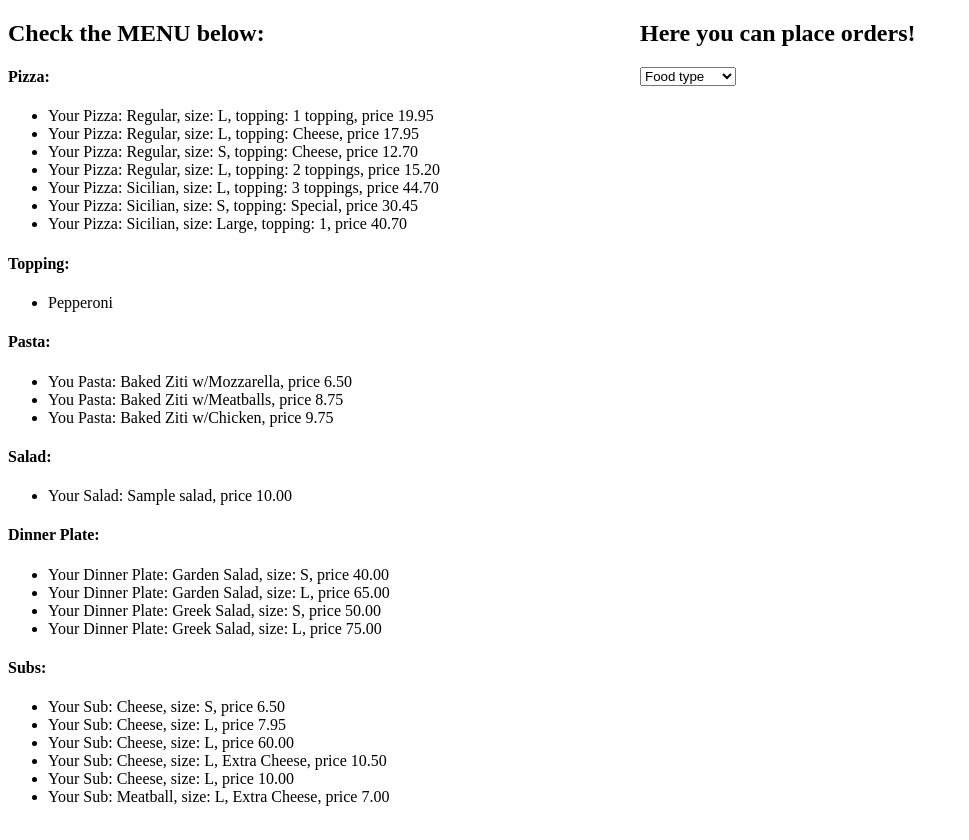
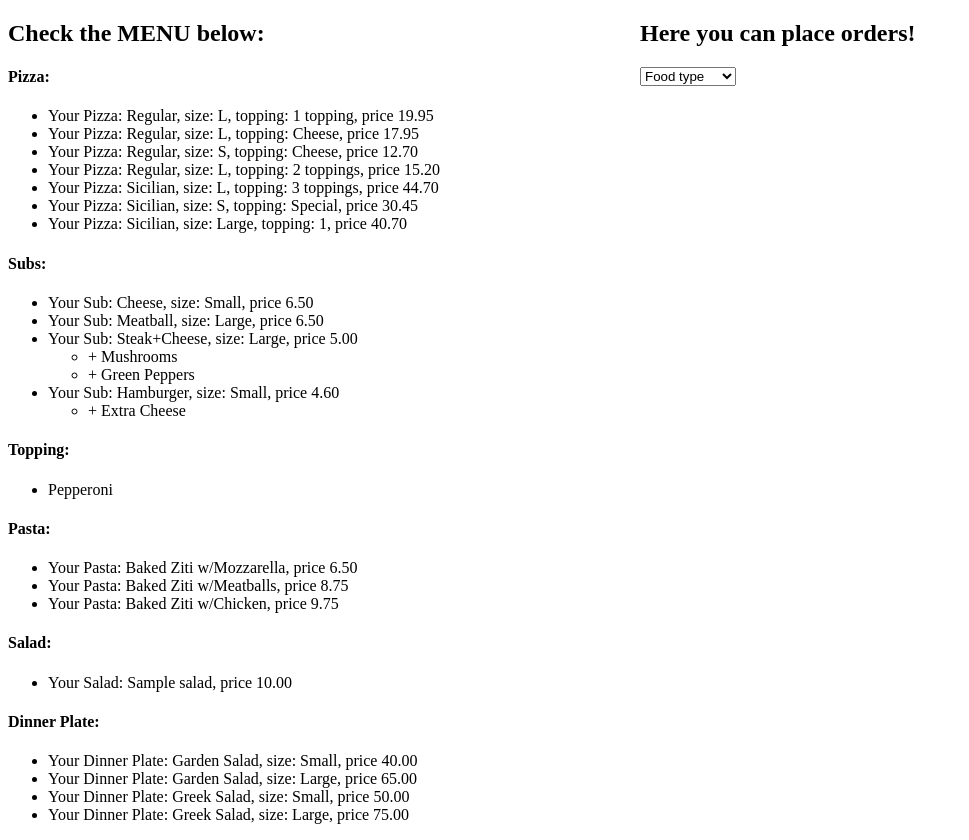
Before and after one commit to rrudiuk/order-pizza-django, a Django app: page / in a window 1280 px wide. Shown: the part 26-866 px from the top of the page, without its empty margins (0-969 px from the left). Before the commit the page ends 832 px from the top, so only its background shows below. Run offline with Django 3.2, Linux system fonts and the light colour scheme; a user stored in the database is signed in; data comes from the database, SQL or seed files in the repository; tables that the repository leaves empty hold one stand-in row (values such as "Sample post").

Commit message:
Added subs selectors and edited its model

```diff
--- a/orders/admin.py
+++ b/orders/admin.py
@@ -1,6 +1,6 @@
 from django.contrib import admin
 
-from .models import Pasta, Salad, DinnerPlate, Sub, SubExtra, Pizza, Topping
+from .models import Pasta, Salad, DinnerPlate, Sub, SubExtraAll, SubExtraSteak, Pizza, Topping
 
 # Register your models here.
 admin.site.register(Pizza)
@@ -8,5 +8,6 @@ admin.site.register(Pasta)
 admin.site.register(Salad)
 admin.site.register(DinnerPlate)
 admin.site.register(Sub)
-admin.site.register(SubExtra)
+admin.site.register(SubExtraAll)
+admin.site.register(SubExtraSteak)
 admin.site.register(Topping)
--- a/orders/models.py
+++ b/orders/models.py
@@ -13,7 +13,7 @@ class Pasta(models.Model):
 	food_type = "Pasta"
 
 	def __str__(self):
-		return f"You Pasta: {self.name}, price {self.price}"
+		return f"Your Pasta: {self.name}, price {self.price}"
 
 # Model for Salad
 class Salad(models.Model):
@@ -34,10 +34,18 @@ class DinnerPlate(models.Model):
 	def __str__(self):
 		return f"Your Dinner Plate: {self.name}, size: {self.size}, price {self.price}"
 
-class SubExtra(models.Model):
+class SubExtraAll(models.Model):
 	name = models.CharField(max_length = 64)
 	price = models.DecimalField(max_digits=5, decimal_places=2)
 	food_type = "Sub Extra"
+
+	def __str__(self):
+		return f"{self.name}"
+
+class SubExtraSteak(models.Model):
+	name = models.CharField(max_length = 64)
+	price = models.DecimalField(max_digits=5, decimal_places=2)
+	food_type = "Sub Extra Steak Cheese"
 
 	def __str__(self):
 		return f"{self.name}"
@@ -46,15 +54,20 @@ class Sub(models.Model):
 	name = models.CharField(max_length = 64)
 	size = models.CharField(max_length=5, choices=SIZE)
 	price = models.DecimalField(max_digits=5, decimal_places=2)
-	extra = models.ManyToManyField(SubExtra, blank=True, related_name="extra")
+	extra = models.ManyToManyField(SubExtraAll, blank=True, related_name="extra")
+	extraSteak = models.ManyToManyField(SubExtraSteak, blank=True, related_name="extra_steak")
 	food_type = "Subs"
 
 	def __str__(self):
-		if self.extra.count() == 0:
-			return f"Your Sub: {self.name}, size: {self.size}, price {self.price}"
-		else:
-			price = Decimal(self.price) + Decimal(0.50)
-			return f"Your Sub: {self.name}, size: {self.size}, {self.extra.get()}, price {price}"
+		return f"Your Sub: {self.name}, size: {self.size}, price {self.price}"
+
+	# def __str__(self):
+	# 	if self.extra.count() == 0:
+	# 		return f"Your Sub: {self.name}, size: {self.size}, price {self.price}"
+	# 	else:
+	# 		price = Decimal(self.price) + Decimal(0.50)
+	# 		return f"Your Sub: {self.name}, size: {self.size}, {self.extra.get()}, price {price}"
+
 PIZZA = [
 	('Regular', 'Regular'),
 	('Sicilian', 'Sicilian')
--- a/orders/static/orders/script.js
+++ b/orders/static/orders/script.js
@@ -19,26 +19,50 @@ document.addEventListener('DOMContentLoaded', () => {
 		document.querySelector('#topping-number-wrap').style.display = 'block';
 	}
 
+	function hideSubSelectors() {
+		document.querySelector('#size-wrap').style.display = 'none';
+		document.querySelector('#subs-wrap').style.display = 'none';
+		document.querySelector('#extra-all-wrap').style.display = 'none';
+		document.querySelector('#extra-steak-wrap').style.display = 'none';
+	}
+
+	function showSubSelectors() {
+		document.querySelector('#size-wrap').style.display = 'block';
+		document.querySelector('#subs-wrap').style.display = 'block';
+		document.querySelector('#extra-all-wrap').style.display = 'block';
+	}
+
+	document.querySelector('#sub-name').onchange = () => {
+			if (document.querySelector('#sub-name').value === 'Steak+Cheese') {
+				document.querySelector('#extra-steak-wrap').style.display = 'block';
+			} else {
+				document.querySelector('#extra-steak-wrap').style.display = 'none';
+			}
+		};
+
+
+
 	document.querySelector('#food-type').onchange = () => {
 		const food_type = document.querySelector('#food-type').value;
 
 		switch(food_type) {
 			case 'pizza':
+				hideSubSelectors();
 				showPizzaSelectors();
+				break;
+			case 'sub':
+				hidePizzaSelectors();
+				showSubSelectors();
+				break;
+			case 'dinner_plate':
+				hidePizzaSelectors();
+				// showDinnerPlateSelectors();
 				break;
 			case 'pasta':
 				hidePizzaSelectors();
 				break;
 			case 'salad':
 				hidePizzaSelectors();
-				break;
-			case 'dinner_plate':
-				hidePizzaSelectors();
-				document.querySelector('#size-wrap').style.display = 'block';
-				break;
-			case 'sub':
-				hidePizzaSelectors();
-				document.querySelector('#size-wrap').style.display = 'block';
 				break;
 			default:
 				hidePizzaSelectors()
--- a/orders/static/orders/styles.css
+++ b/orders/static/orders/styles.css
@@ -2,6 +2,9 @@
 
 #size-wrap,
 #pizza-wrap,
+#subs-wrap,
+#extra-all-wrap,
+#extra-steak-wrap,
 #topping-number-wrap,
 #toppings-wrap1,
 #toppings-wrap2,
--- a/orders/templates/orders/index.html
+++ b/orders/templates/orders/index.html
@@ -28,6 +28,28 @@
 			{% empty %}
 				<li>No Pasta</li>
 			{% endfor %}
+		</ul>
+		<h4>Subs: </h4>
+		<ul>
+			{% for sub in subs %}
+				<li>{{ sub }}</li>
+				{% if sub.name == "Steak+Cheese" %}
+					<ul>
+						{% for subextra in subextrasteak %}
+							<li>+ {{ subextra }}</li>
+						{% empty %}
+						{% endfor %}
+					</ul>
+				{% endif %}
+			{% empty %}
+				<li>No Subs</li>
+			{% endfor %}
+			<ul>
+				{% for subextra in subextraall %}
+					<li>+ {{ subextra }}</li>
+					{% empty %}
+				{% endfor %}
+			</ul>
 		</ul>
 		<h4>Topping: </h4>
 		<ul>
@@ -61,14 +83,6 @@
 				<li>No Dinner Plates</li>
 			{% endfor %}
 		</ul>
-		<h4>Subs: </h4>
-		<ul>
-			{% for sub in subs %}
-				<li>{{ sub }}</li>
-			{% empty %}
-				<li>No Subs</li>
-			{% endfor %}
-		</ul>
 
 	</div>
 
@@ -77,16 +91,16 @@
 			<h2>Log in to place orders!</h2>
 		{% else %}
 			<h2>Here you can place orders!</h2>
-
+			<!-- List of available foods -->
 			<select id="food-type">
 				<option value="empty">Food type</option>
 				<option value="pizza">Pizza</option>
+				<option value="sub">Sub</option>
+				<option value="dinner_plate">Dinner Plate</option>
 				<option value="pasta">Pasta</option>
 				<option value="salad">Salad</option>
-				<option value="dinner_plate">Dinner Plate</option>
-				<option value="sub">Sub</option>
 			</select>
-
+			<!-- Size. Applies to Pizza, Subs, Dinner Plates -->
 			<div id="size-wrap">
 				<select id="size">
 					<option value="empty">Portion size</option>
@@ -94,7 +108,7 @@
 					<option value="large">Large</option>
 				</select>
 			</div>
-
+			<!-- Pizza types:Regular and Scilian -->
 			<div id="pizza-wrap">
 				<select id="pizza-type">
 					<option value="empty">Pizza type</option>
@@ -102,7 +116,7 @@
 					<option value="sicilian">Sicilian</option>
 				</select>
 			</div>
-
+			<!-- Pizza. Number of toppings -->
 			<div id="topping-number-wrap">
 				<select id="topping-number">
 					<option value="empty">Toppings</option>
@@ -113,7 +127,7 @@
 					<option value="special">Special</option>
 				</select>
 			</div>
-
+			<!-- If 1 topping -->
 			<div id="toppings-wrap1">
 				<select id="toppings1">
 					<option value="empty">Toppings</option>
@@ -122,7 +136,7 @@
 					{% endfor %}
 				</select>
 			</div>
-
+			<!-- If 2 toppings -->
 			<div id="toppings-wrap2">
 				<select id="toppings2">
 					<option value="empty">Toppings</option>
@@ -131,7 +145,7 @@
 					{% endfor %}
 				</select>
 			</div>
-
+			<!-- If 3 toppings -->
 			<div id="toppings-wrap3">
 				<select id="toppings3">
 					<option value="empty">Toppings</option>
@@ -140,6 +154,32 @@
 					{% endfor %}
 				</select>
 			</div>
+			<!-- Subs menu -->
+			<div id="subs-wrap">
+				<select id="sub-name">
+					{% for sub in subs %}
+						<option value={{ sub.name }}>{{ sub.name }}</option>
+					{% endfor %}
+				</select>
+			</div>
+			<!-- Extra for Steak + Cheese -->
+			<div id="extra-steak-wrap">
+				<select id="extra-steak">
+					<option value="empty">Steak extra</option>
+					{% for subextra in subextrasteak %}
+						<option value={{ subextra }}>{{ subextra }}</option>
+					{% endfor %}
+				</select>
+			</div>
+			<!-- Extra for all subs -->
+			<div id="extra-all-wrap">
+				<select id="extra-all">
+					<option value="empty">Extra</option>
+					{% for subextra in subextraall %}
+						<option value={{ subextra }}>{{ subextra }}</option>
+					{% endfor %}
+				</select>
+			</div>
 
 		{% endif %}
 	</div>
--- a/orders/views.py
+++ b/orders/views.py
@@ -3,7 +3,7 @@ from django.http import HttpResponse, HttpResponseRedirect
 from django.shortcuts import render
 from django.urls import reverse
 
-from .models import Pasta, DinnerPlate, Sub, SubExtra, Salad, Pizza, Topping
+from .models import Pasta, DinnerPlate, Sub, SubExtraAll, SubExtraSteak, Salad, Pizza, Topping
 
 # Create your views here.
 def index(request):
@@ -13,7 +13,8 @@ def index(request):
             "salads": Salad.objects.all(),
             "dinner_plate": DinnerPlate.objects.all(),
             "subs": Sub.objects.all(),
-            "subextras": SubExtra.objects.all(),
+            "subextraall": SubExtraAll.objects.all(),
+            "subextrasteak": SubExtraSteak.objects.all(),
             "pizzas": Pizza.objects.all(),
             "toppings": Topping.objects.all(),
             "user": "",
@@ -26,7 +27,8 @@ def index(request):
             "salads": Salad.objects.all(),
             "dinner_plate": DinnerPlate.objects.all(),
             "subs": Sub.objects.all(),
-            "subextras": SubExtra.objects.all(),
+            "subextraall": SubExtraAll.objects.all(),
+            "subextrasteak": SubExtraSteak.objects.all(),
             "pizzas": Pizza.objects.all(),
             "toppings": Topping.objects.all(),
             "user": request.user,
```
Also changed, not shown: db.sqlite3, orders/migrations/0014_auto_20200609_1840.py (added).
